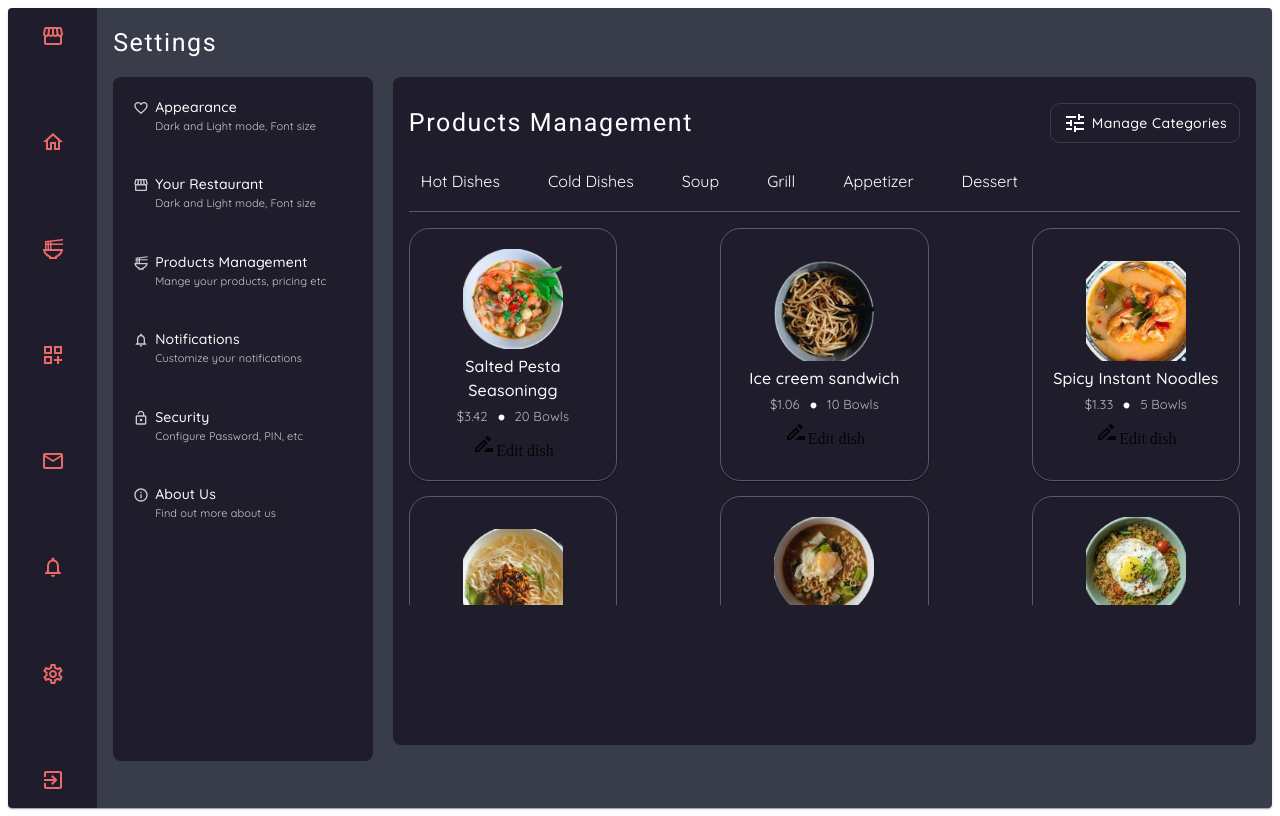
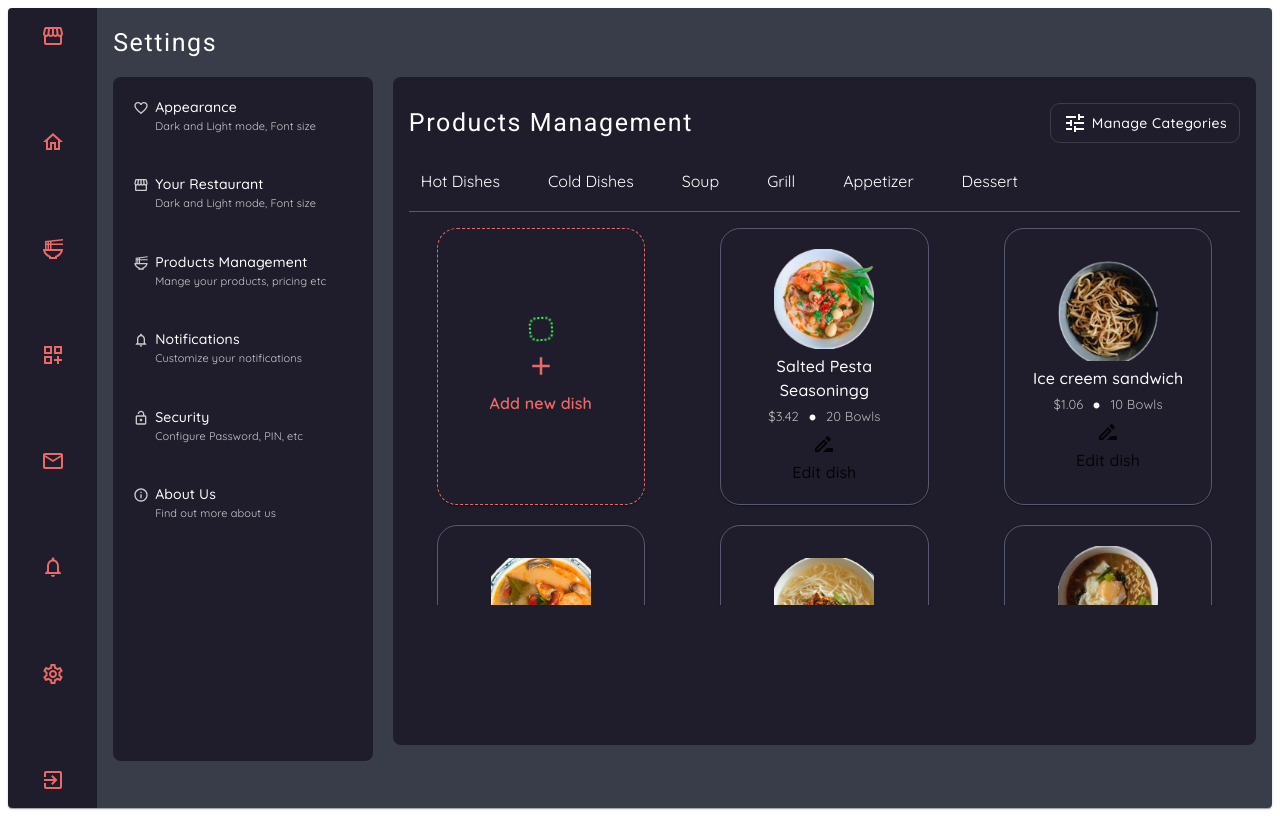
Before and after one commit to A-Richdom/FOOD-ORDERING-WEBITE, a React (Vite) app: page /settings in a window 1280 px wide. Built offline with nearby package versions, Linux system fonts and the light colour scheme.

Commit message:
Add new dish button UI

```diff
--- a/src/Components/Settings.jsx
+++ b/src/Components/Settings.jsx
@@ -15,6 +15,7 @@ import InfoOutlinedIcon from '@mui/icons-material/InfoOutlined';
 import TuneOutlinedIcon from '@mui/icons-material/TuneOutlined';
 import CircleIcon from '@mui/icons-material/Circle';
 import DriveFileRenameOutlineOutlinedIcon from '@mui/icons-material/DriveFileRenameOutlineOutlined';
+import AddOutlinedIcon from '@mui/icons-material/AddOutlined';
 
 const dishes = [
     {
@@ -256,9 +257,9 @@ const useStyles = makeStyles((theme) => ({
     dishesWrapper: {
         display: 'flex !important',
         flexWrap: 'wrap',
-        gap: '15px',
+        gap: '20px',
         textAlign: 'center',
-        justifyContent: 'space-between',
+        justifyContent: 'space-around',
         height: '60%',
         '@media (max-width: 400px)': {
             height: '15%'
@@ -268,6 +269,25 @@ const useStyles = makeStyles((theme) => ({
         '&::-webkit-scrollbar': {
             display: 'none',
         },
+    },
+    addNewDish: {
+        position: 'relative',
+        display: 'flex',
+        flexDirection: 'column',
+        gap: '10px',
+        width: '20%',
+        border: '1px dashed #EA6969',
+        '@media (max-width: 600px)': {
+            width: '30%'
+        },
+        '@media (max-width: 400px)': {
+            width: '60%'
+        },
+        backgroundColor: '#1F1D2B !important',
+        alignItems: 'center',
+        justifyContent: 'center',
+        padding: '20px',
+        borderRadius: '20px !important',
     },
     dishCard: {
         width: '20%',
@@ -304,7 +324,8 @@ const useStyles = makeStyles((theme) => ({
         display: 'flex !important',
         gap: '10px'
     },
-
+    dishCardFooter: {
+    },
 }));
 
 const Settings = () => {
@@ -541,6 +562,16 @@ const Settings = () => {
 
                                 {/* Choose Dishes Menu */}
                                 <div className={classes.dishesWrapper}>
+
+                                    {/* ADD NEW DISH */}
+                                    <Card className={classes.addNewDish}>
+                                        <div className={`${`rotating-dotted-line`}`}></div>
+
+                                        <AddOutlinedIcon sx={{ fontFamily: 'Quicksand', fontSize: '30px', fontWeight: '500', color: '#EA6969', cursor: 'pointer', }} />
+                                        <Typography sx={{ fontFamily: 'Quicksand', fontWeight: '600', color: '#EA6969', cursor: 'pointer', }}>Add new dish</Typography>
+                                    </Card>
+
+                                    {/* DISHES-ADDED */}
                                     {
                                         dishes.map((dish, index) => (
                                             <Card key={index} className={classes.dishCard}>
@@ -554,12 +585,14 @@ const Settings = () => {
                                                     <Typography className={classes.dishPrice} sx={{ fontFamily: 'Quicksand', fontSize: '13px', color: '#b5b8b9', }}>
                                                         {dish.price}
                                                     </Typography>
-                                                    <span><CircleIcon sx={{ color: 'white', fontSize: '7px'}}/></span>
+                                                    <span><CircleIcon sx={{ color: 'white', fontSize: '7px' }} /></span>
                                                     <Typography className={classes.dishQuantity} sx={{ fontFamily: 'Quicksand', color: '#b5b8b9', fontSize: '13px' }}>
                                                         {dish.unitAvailable}
                                                     </Typography>
                                                 </span>
-                                                <span><DriveFileRenameOutlineOutlinedIcon />Edit dish</span>
+                                                <span className={classes.dishCardFooter}>
+                                                    <DriveFileRenameOutlineOutlinedIcon /> <Typography sx={{ fontFamily: 'Quicksand', fontSize: '20', fontWeight: '500', }}>Edit dish</Typography>
+                                                </span>
 
                                             </Card>
                                         ))
--- a/src/index.css
+++ b/src/index.css
@@ -18,3 +18,24 @@
 header {
     display: none !important;
 }
+@keyframes rotate {
+    0% { transform: rotate(0deg); }
+    100% { transform: rotate(360deg); }
+  }
+
+  @keyframes colorChange {
+    0%, 100% { border-color: #555a70; }
+    25% { border-color: #FF5733; }
+    50% { border-color: #33FF57; }
+    75% { border-color: #3357FF; }
+  }
+
+  .rotating-dotted-line {
+    border: 2px dotted #555a70;
+    animation: rotate 2s linear infinite, colorChange 1s linear infinite;
+    padding: 10px;
+    border-radius: 8px;
+    display: flex;
+    justify-content: center;
+    align-items: center;
+  }
```
